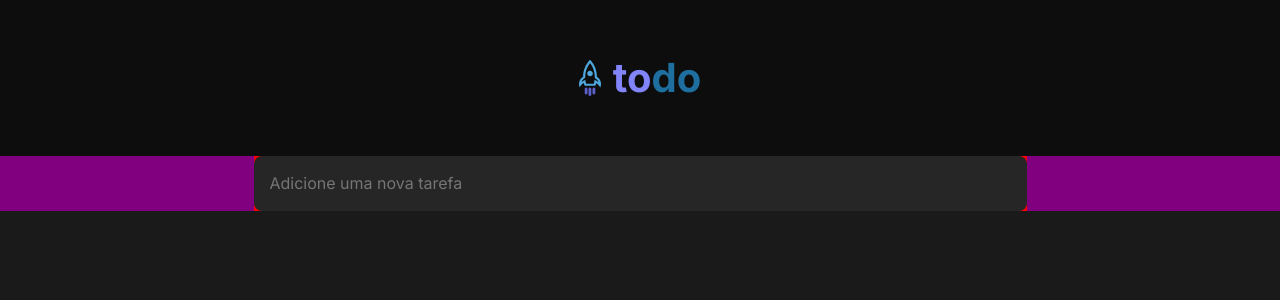
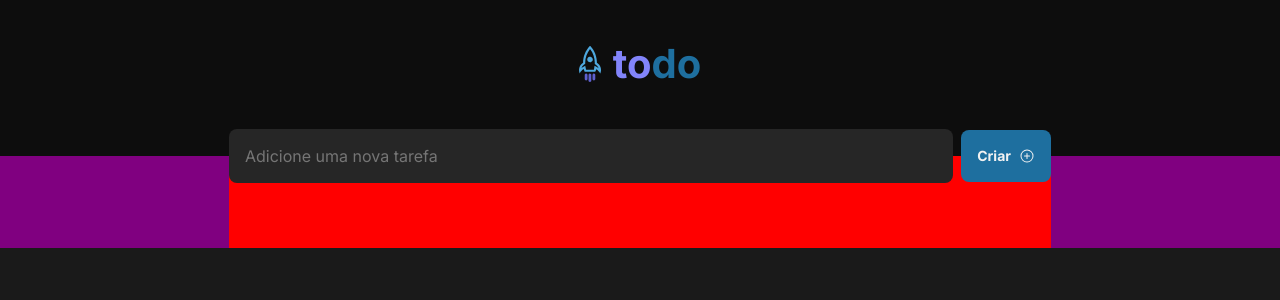
Before and after one commit to pedrohlucena/ignite-todo-list, a React (Vite) app: page / in a window 1280 px wide. Shown: the top 300 px of the page. Built offline with nearby package versions, Linux system fonts and the light colour scheme.

Commit message:
create button component

```diff
--- a/package.json
+++ b/package.json
@@ -9,6 +9,7 @@
     "preview": "vite preview"
   },
   "dependencies": {
+    "@phosphor-icons/react": "^2.0.8",
     "react": "^18.2.0",
     "react-dom": "^18.2.0"
   },
--- a/src/App.module.css
+++ b/src/App.module.css
@@ -13,3 +13,16 @@
     background-color: red;
     width: 100%;
 }
+
+.inputAndButtonBox {
+    display: flex;
+    flex-direction: row;
+
+    margin: -2.7rem 0 6.5rem;
+
+    align-items: center;
+}
+
+.inputAndButtonBox input {
+    margin-right: 0.8rem;
+}
--- a/src/App.tsx
+++ b/src/App.tsx
@@ -1,7 +1,11 @@
 import { Header } from "./components/Header/Header";
+import { Input } from "./components/Input/Input";
+import { Button } from "./components/Button/Button";
+
+import "./global.css";
 import styles from "./App.module.css";
-import "./global.css";
-import { Input } from "./components/Input/Input";
+
+import { PlusCircle } from "@phosphor-icons/react";
 
 export function App() {
   return (
@@ -9,7 +13,10 @@ export function App() {
       <Header />
       <div className={styles.container}>
         <div className={styles.main}>
-          <Input placeholder="Adicione uma nova tarefa" />
+          <div className={styles.inputAndButtonBox}>
+            <Input placeholder="Adicione uma nova tarefa" />
+            <Button text="Criar" ButtonIcon={PlusCircle} />
+          </div>
         </div>
       </div>
     </div>
--- /dev/null
+++ b/src/components/Button/Button.module.css
@@ -0,0 +1,32 @@
+.button {
+    display: flex;
+
+    width: 9rem;
+    height: 5.2rem;
+
+    background-color: var(--blue-dark);
+
+    padding: 1.6rem;
+
+    align-items: center;
+    justify-items: center;
+
+    cursor: pointer;
+
+    color: var(--gray-100);
+
+    border: 0;
+    border-radius: 8px;
+
+    transition: background 0.1s;
+}
+
+.button:hover {
+    background: var(--blue);
+}
+
+.button p {
+    font-size: 1.4rem;
+    font-weight: 700;
+    margin-right: 0.8rem;
+}
--- /dev/null
+++ b/src/components/Button/Button.tsx
@@ -0,0 +1,16 @@
+import { Icon } from "@phosphor-icons/react";
+import styles from "./Button.module.css";
+
+interface ButtonProps {
+  text: string;
+  ButtonIcon: Icon;
+}
+
+export function Button({ text, ButtonIcon }: ButtonProps) {
+  return (
+    <button className={styles.button}>
+      <p>{text}</p>
+      <ButtonIcon size={16} />
+    </button>
+  );
+}
--- a/src/components/Header/Header.module.css
+++ b/src/components/Header/Header.module.css
@@ -9,13 +9,23 @@
     background: var(--gray-700);
 }
 
-.background img {
+.rocketAndToDo {
+    display: flex;
+    flex-direction: row;
+
+    align-items: center;
+    justify-content: center;
+
+    margin-bottom: calc(5.5rem - 2.7rem);
+}
+
+.rocketAndToDo img {
     width: 2.2rem;
     height: 3.6rem;
     margin-right: 1.2rem;
 }
 
-.background p {
+.rocketAndToDo p {
     font-weight: 900;
     font-size: 4rem;
 }
--- a/src/components/Header/Header.tsx
+++ b/src/components/Header/Header.tsx
@@ -6,6 +6,7 @@ export function Header() {
   return (
     <header>
       <div className={styles.background}>
+        <div className={styles.rocketAndToDo}>
           <img
             src={rocketImg}
             alt="Imagem cartoonizada de um foguete decolando"
@@ -15,6 +16,7 @@ export function Header() {
             <span className={styles.do}>do</span>
           </p>
         </div>
+      </div>
     </header>
   );
 }
--- a/src/components/Input/Input.module.css
+++ b/src/components/Input/Input.module.css
@@ -1,5 +1,6 @@
 .input {
     width: 100%;
+    height: 5.4rem;
 
     padding: 1.6rem;
 
@@ -7,5 +8,5 @@
     color: var(--gray-100);
 
     border: 0;
-    border-radius: 0.8rem;
+    border-radius: 8px;
 }
```
Also changed, not shown: 1 other file (tests, documents, lock files or other folders). Lines whose indentation alone changed are shown as unchanged.
